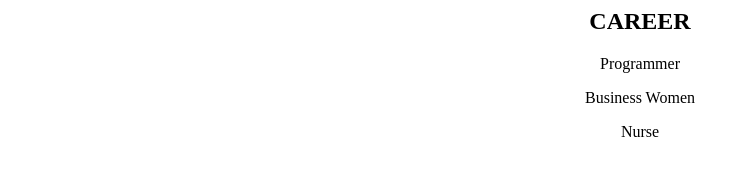
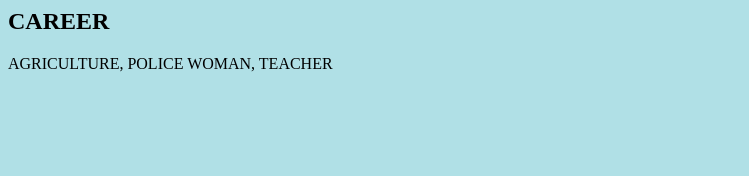
Before and after one commit to ejmabs21/power, a plain HTML site: page career.html in a window 1280 px wide. Shown: the whole page, without its empty margins (0-749 px from the left). Drawn offline with Linux system fonts and the light colour scheme.

Commit message:
Update career.html

```diff
--- a/career.html
+++ b/career.html
@@ -1,13 +1,11 @@
 <html>
+	<head>
 
-  <head> <center>
-    <h2> CAREER </h2>
+		<h2>CAREER</h2>
 
-    <body>
-      <p> </p>
-      <p> Programmer </p>
-      <p> Business Women </p>
-      <p> Nurse </p>
-    </body>
-    </head> </center>
+	<body style="background-color:powderblue;">
+	<p> AGRICULTURE, POLICE WOMAN, TEACHER </p>
+
+	</body>
+	</head>
 </html>
```
